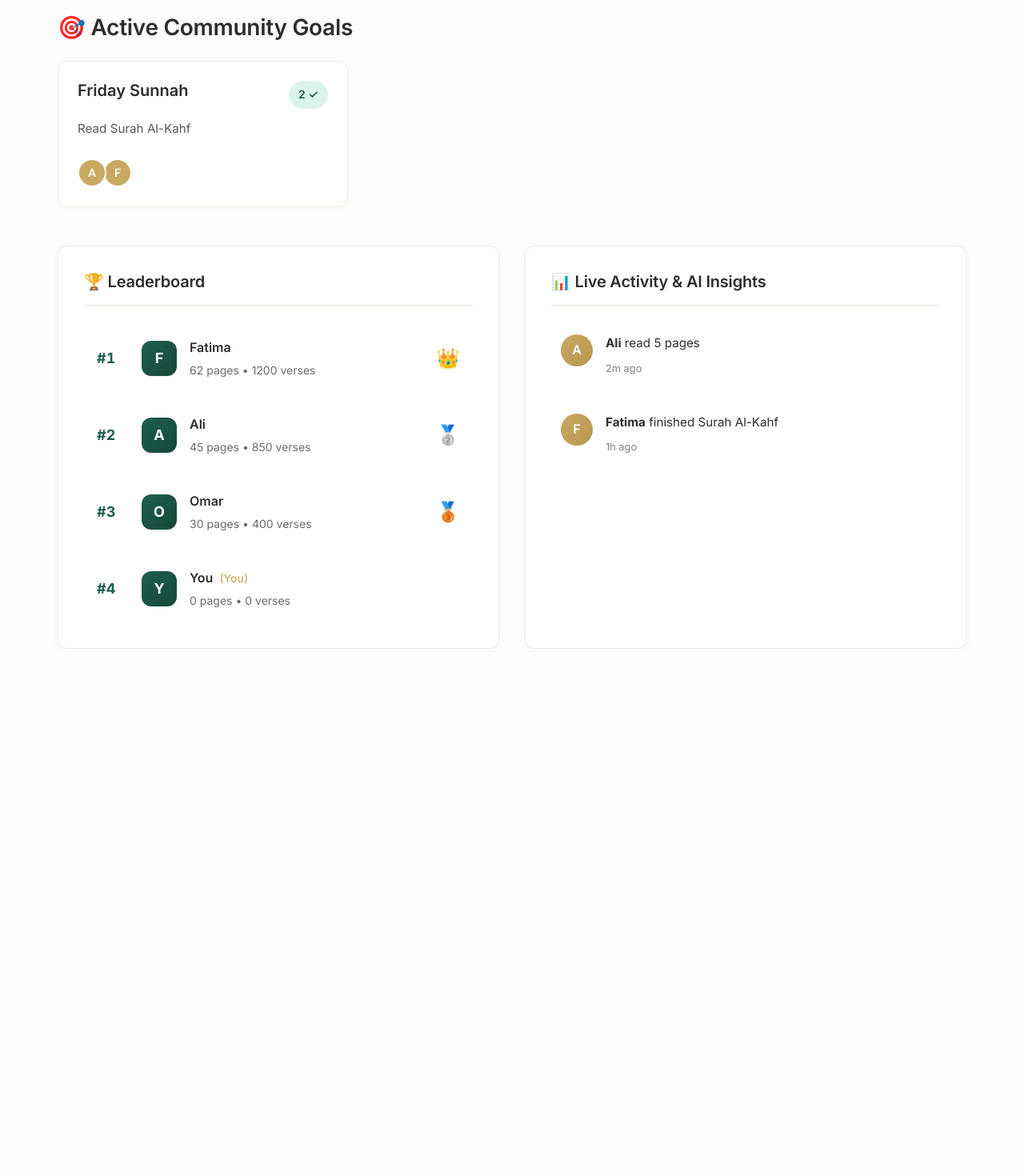
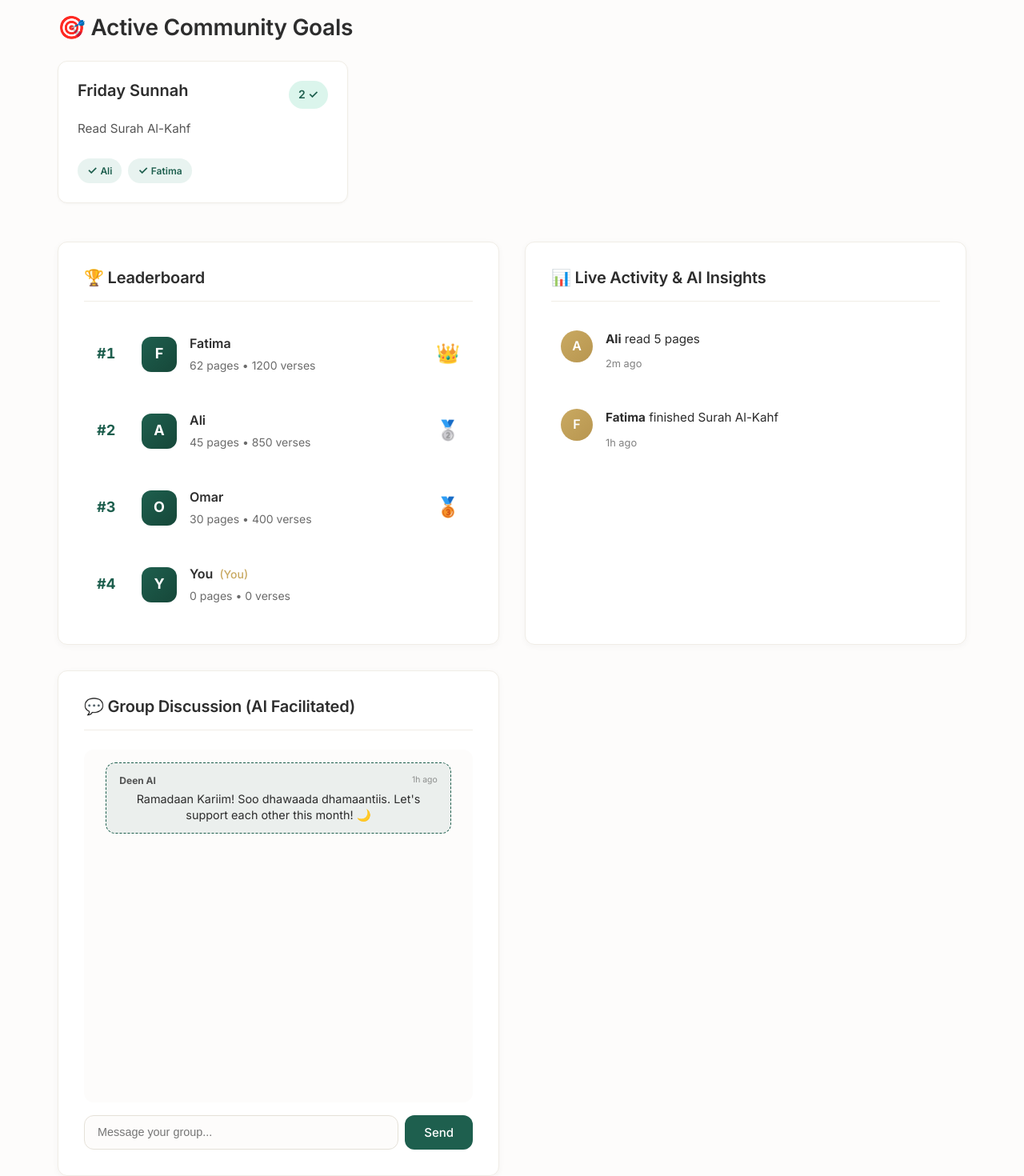
Before and after one commit to muzaamba/ramadan, a Next.js app: page /groups in a window 1280 px wide. Shown: the part 593-2063 px from the top of the page at 80% size. Before the commit the page ends 1404 px from the top, so only its background shows below. Built offline with nearby package versions, Linux system fonts and the light colour scheme.

Commit message:
ai_chat_and_goals

```diff
--- a/app/groups/page.module.css
+++ b/app/groups/page.module.css
@@ -455,6 +455,7 @@
     display: flex;
     align-items: center;
     gap: 0.5rem;
+    flex-wrap: wrap;
 }
 
 .miniAvatar {
@@ -486,6 +487,22 @@
     font-size: 0.875rem;
     opacity: 0.6;
     font-style: italic;
+}
+
+.participantTag {
+    background-color: var(--primary-light);
+    color: var(--primary);
+    padding: 0.25rem 0.75rem;
+    border-radius: 999px;
+    font-size: 0.75rem;
+    font-weight: 600;
+    display: flex;
+    align-items: center;
+    gap: 0.25rem;
+}
+
+.checkIcon {
+    font-size: 0.875rem;
 }
 
 /* Main Grid */
@@ -634,6 +651,94 @@
     opacity: 0.6;
 }
 
+/* Group Chat Styles */
+.chatContainer {
+    display: flex;
+    flex-direction: column;
+    height: 500px;
+}
+
+.messageList {
+    flex: 1;
+    overflow-y: auto;
+    padding: 1rem;
+    display: flex;
+    flex-direction: column;
+    gap: 1rem;
+    background-color: var(--background);
+    border-radius: var(--radius);
+    margin-bottom: 1rem;
+}
+
+.messageItem {
+    max-width: 85%;
+    padding: 0.75rem 1rem;
+    border-radius: 12px;
+    background-color: var(--surface);
+    border: 1px solid var(--border-light);
+    align-self: flex-start;
+}
+
+.ownMessage {
+    align-self: flex-end;
+    background-color: var(--primary-light);
+    border-color: var(--primary-hover);
+    color: var(--primary) !important;
+}
+
+.aiMessage {
+    align-self: center;
+    max-width: 95%;
+    background-color: var(--primary-soft);
+    border: 1px dashed var(--primary);
+    text-align: center;
+}
+
+.messageHeader {
+    display: flex;
+    justify-content: space-between;
+    align-items: center;
+    margin-bottom: 0.25rem;
+    gap: 1rem;
+}
+
+.messageUser {
+    font-size: 0.75rem;
+    font-weight: 700;
+    opacity: 0.8;
+}
+
+.messageTime {
+    font-size: 0.65rem;
+    opacity: 0.5;
+}
+
+.messageText {
+    font-size: 0.9rem;
+    line-height: 1.4;
+}
+
+.chatInputRow {
+    display: flex;
+    gap: 0.5rem;
+}
+
+.chatInput {
+    flex: 1;
+    padding: 0.75rem 1rem;
+    border: 1px solid var(--border);
+    border-radius: var(--radius);
+    font-size: 0.9rem;
+    background-color: var(--background);
+    color: var(--foreground);
+}
+
+.chatInput:focus {
+    outline: none;
+    border-color: var(--primary);
+    box-shadow: 0 0 0 3px var(--primary-soft);
+}
+
 /* Responsive */
 @media (max-width: 768px) {
     .hero {
--- a/app/groups/page.tsx
+++ b/app/groups/page.tsx
@@ -6,7 +6,7 @@ import { useState } from 'react';
 import styles from './page.module.css';
 
 export default function GroupsPage() {
-    const { user, currentGroup, availableGroups, groupMembers, activities, goals, joinGroup, joinGroupByCode, leaveGroup, createGroup, addGoal } = useSocial();
+    const { user, currentGroup, availableGroups, groupMembers, activities, goals, chatMessages, sendChatMessage, joinGroup, joinGroupByCode, leaveGroup, createGroup, addGoal } = useSocial();
     const [showGroupModal, setShowGroupModal] = useState(false);
     const [showGoalModal, setShowGoalModal] = useState(false);
     const [showInviteModal, setShowInviteModal] = useState(false);
@@ -20,6 +20,7 @@ export default function GroupsPage() {
     const [customGoalDesc, setCustomGoalDesc] = useState('');
     const [customGoalType, setCustomGoalType] = useState<'surah' | 'pages'>('pages');
     const [customGoalValue, setCustomGoalValue] = useState(1);
+    const [chatText, setChatText] = useState('');
 
     const sortedMembers = [...groupMembers, ...(user ? [user] : [])]
         .filter((v, i, a) => a.findIndex(v2 => (v2.id === v.id)) === i)
@@ -67,6 +68,14 @@ export default function GroupsPage() {
             joinGroupByCode(inviteCode);
             setInviteCode('');
             setShowJoinByCodeModal(false);
+        }
+    };
+
+    const handleSendMessage = (e: React.FormEvent) => {
+        e.preventDefault();
+        if (chatText.trim()) {
+            sendChatMessage(chatText);
+            setChatText('');
         }
     };
 
@@ -353,14 +362,15 @@ export default function GroupsPage() {
                                 </div>
                                 <p className={styles.goalDesc}>{goal.description}</p>
                                 <div className={styles.participantsRow}>
-                                    {goal.participantsCompleted.slice(0, 5).map((uid, i) => (
-                                        <div key={uid} className={styles.miniAvatar} style={{ zIndex: 10 - i }}>
-                                            {uid === user?.id ? 'Y' : sortedMembers.find(m => m.id === uid)?.name.charAt(0) || '?'}
-                                        </div>
-                                    ))}
-                                    {goal.participantsCompleted.length > 5 && (
-                                        <span className={styles.moreCount}>+{goal.participantsCompleted.length - 5}</span>
-                                    )}
+                                    {goal.participantsCompleted.map((uid) => {
+                                        const member = sortedMembers.find(m => m.id === uid);
+                                        return (
+                                            <div key={uid} className={styles.participantTag}>
+                                                <span className={styles.checkIcon}>✓</span>
+                                                {uid === user?.id ? 'You' : member?.name || 'User'}
+                                            </div>
+                                        );
+                                    })}
                                     {goal.participantsCompleted.length === 0 && (
                                         <span className={styles.emptyParticipants}>Be the first to complete!</span>
                                     )}
@@ -422,6 +432,37 @@ export default function GroupsPage() {
                         ))}
                     </div>
                 </div>
+
+                {/* Group Chat */}
+                <div className="card">
+                    <h2 className={styles.cardTitle}>💬 Group Discussion (AI Facilitated)</h2>
+                    <div className={styles.chatContainer}>
+                        <div className={styles.messageList}>
+                            {chatMessages.map((msg) => (
+                                <div
+                                    key={msg.id}
+                                    className={`${styles.messageItem} ${msg.isAi ? styles.aiMessage : ''} ${msg.userId === user?.id ? styles.ownMessage : ''}`}
+                                >
+                                    <div className={styles.messageHeader}>
+                                        <span className={styles.messageUser}>{msg.userName}</span>
+                                        <span className={styles.messageTime}>{msg.timestamp}</span>
+                                    </div>
+                                    <div className={styles.messageText}>{msg.text}</div>
+                                </div>
+                            ))}
+                        </div>
+                        <form className={styles.chatInputRow} onSubmit={handleSendMessage}>
+                            <input
+                                type="text"
+                                placeholder="Message your group..."
+                                value={chatText}
+                                onChange={(e) => setChatText(e.target.value)}
+                                className={styles.chatInput}
+                            />
+                            <button type="submit" className="btn btn-primary">Send</button>
+                        </form>
+                    </div>
+                </div>
             </div>
         </div>
     );
--- a/contexts/SocialContext.tsx
+++ b/contexts/SocialContext.tsx
@@ -1,7 +1,7 @@
 "use client";
 
 import React, { createContext, useContext, useState, useEffect, ReactNode } from 'react';
-import { User, Activity, GroupGoal, Group, PRESET_GOALS, SOMALI_AI_MESSAGES } from '@/types';
+import { User, Activity, GroupGoal, Group, PRESET_GOALS, SOMALI_AI_MESSAGES, ChatMessage } from '@/types';
 
 interface LogData {
     pages: number;
@@ -24,6 +24,8 @@ interface SocialContextType {
     leaveGroup: () => void;
     createGroup: (name: string, description: string, isPublic: boolean) => void;
     addGoal: (goal: Omit<GroupGoal, 'id' | 'groupId' | 'participantsCompleted' | 'postedBy'>) => void;
+    chatMessages: ChatMessage[];
+    sendChatMessage: (text: string) => void;
 }
 
 const SocialContext = createContext<SocialContextType | undefined>(undefined);
@@ -71,10 +73,14 @@ export function SocialProvider({ children }: { children: ReactNode }) {
         { id: '1', groupId: 'g1', userId: '2', userName: 'Ali', action: 'read 5 pages', timestamp: '2m ago' },
         { id: '2', groupId: 'g1', userId: '3', userName: 'Fatima', action: 'finished Surah Al-Kahf', timestamp: '1h ago' },
     ]);
+    const [chatMessages, setChatMessages] = useState<ChatMessage[]>([
+        { id: '1', groupId: 'g1', userId: 'ai', userName: 'Deen AI', text: 'Ramadaan Kariim! Soo dhawaada dhamaantiis. Let\'s support each other this month! 🌙', timestamp: '1h ago', isAi: true }
+    ]);
 
     // Derived states
     const currentGroupGoals = goals.filter(g => g.groupId === currentGroup?.id);
     const currentGroupActivities = activities.filter(a => a.groupId === currentGroup?.id);
+    const currentGroupMessages = chatMessages.filter(m => m.groupId === currentGroup?.id);
     const currentGroupMembers = FAKE_USERS.filter(u => currentGroup?.members.includes(u.id));
 
     useEffect(() => {
@@ -208,6 +214,40 @@ export function SocialProvider({ children }: { children: ReactNode }) {
             action: `posted a new goal: ${goalData.title}`,
             timestamp: 'Just now'
         }, ...prev]);
+
+        // AI Chat Post
+        sendAiChatMessage(`New Goal Posted: **${goalData.title}**. Who's ready to complete this? 🤲`, currentGroup?.id || '');
+    };
+
+    const sendAiChatMessage = (text: string, groupId: string) => {
+        setChatMessages(prev => [...prev, {
+            id: Math.random().toString(36).substring(7),
+            groupId,
+            userId: 'ai',
+            userName: 'Deen AI',
+            text,
+            timestamp: 'Just now',
+            isAi: true
+        }]);
+    };
+
+    const sendChatMessage = (text: string) => {
+        if (!user || !currentGroup) return;
+        setChatMessages(prev => [...prev, {
+            id: Math.random().toString(36).substring(7),
+            groupId: currentGroup.id,
+            userId: user.id,
+            userName: user.name,
+            text,
+            timestamp: 'Just now'
+        }]);
+
+        // Simple AI auto-response logic for engagement
+        if (text.toLowerCase().includes('inshalla') || text.toLowerCase().includes('ameen')) {
+            setTimeout(() => {
+                sendAiChatMessage(`Aamiin! Allah ha inaga wada aqbalo dadaalka aan samaynayno.`, currentGroup.id);
+            }, 1000);
+        }
     };
 
     const logProgress = ({ pages, surahId, surahName, versesCount = 0 }: LogData) => {
@@ -292,6 +332,9 @@ export function SocialProvider({ children }: { children: ReactNode }) {
                         timestamp: 'Just now',
                         isAiAnalysis: true
                     });
+
+                    // AI Chat Message for goal completion
+                    sendAiChatMessage(`Mashaa Allah! **${user.name}** has just completed the goal: *${completedGoal.title}*! 🎉`, group.id);
                 }
             }
             newGroupActivities.push(...groupActivities);
@@ -314,7 +357,9 @@ export function SocialProvider({ children }: { children: ReactNode }) {
             joinGroupByCode,
             leaveGroup,
             createGroup,
-            addGoal
+            addGoal,
+            chatMessages: currentGroupMessages,
+            sendChatMessage
         }}>
             {children}
         </SocialContext.Provider>
```
Also changed, not shown: types/index.ts (+10 -0 lines).
